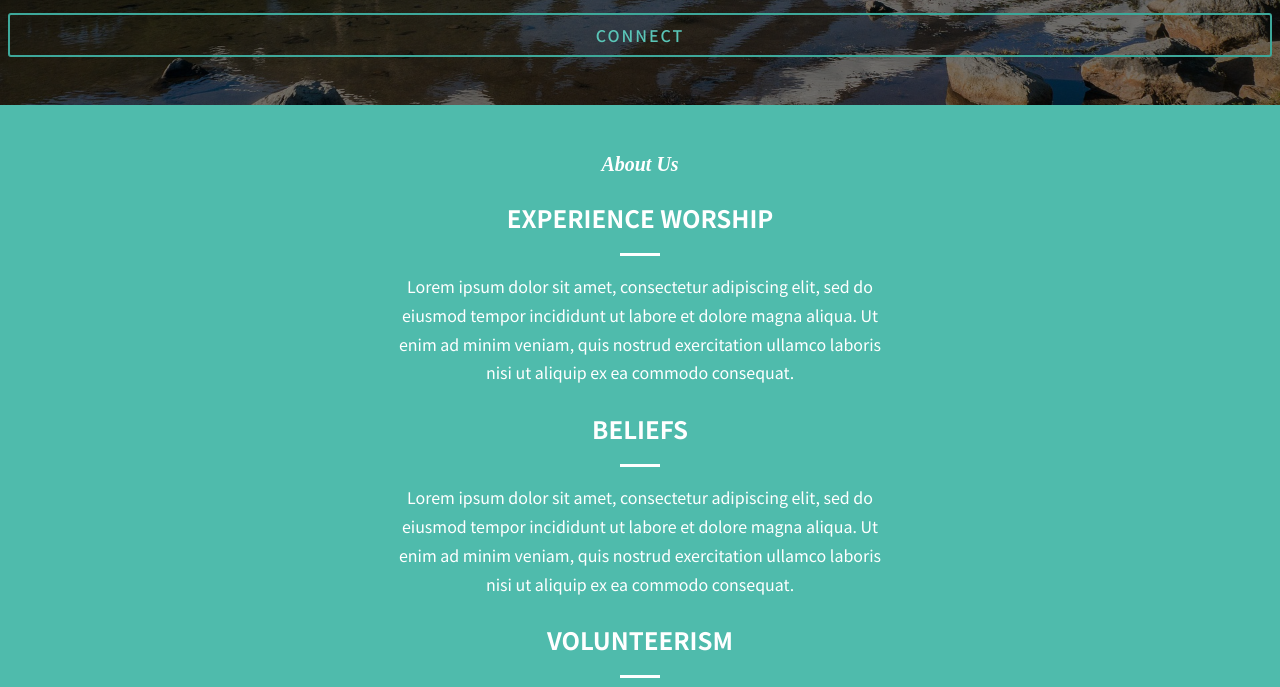
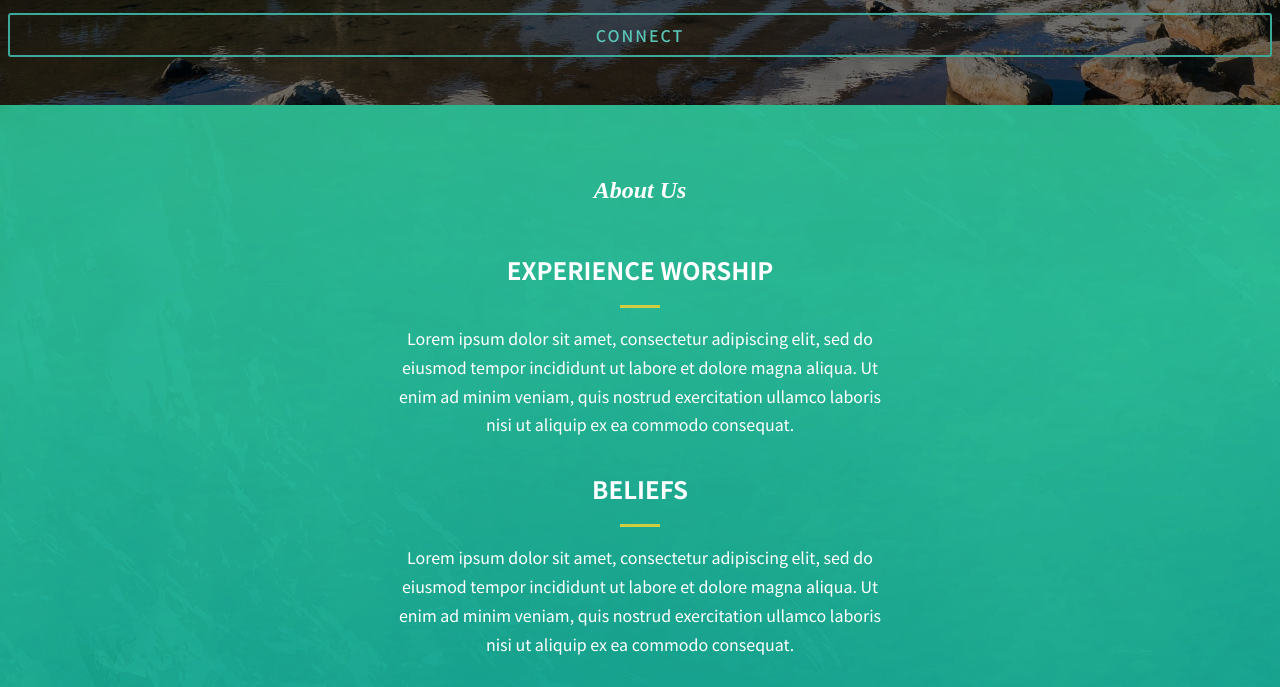
Before and after one commit to Benito-Flores/church-template-website, a plain HTML site: page index.html in a window 1280 px wide. Shown: the part 601-1288 px from the top of the page. Drawn offline with Linux system fonts and the light colour scheme.

Commit message:
Add files via upload
updated about us page with new background and styles

```diff
--- a/style.css
+++ b/style.css
@@ -66,7 +66,7 @@ a {
 }
 
 .about-us-sub-title {
-  font-size: 1.25rem;
+  font-size: 1.5rem;
   font-style: italic;
   font-weight: bold;
   font-family: 'Times New Roman', Times, serif
@@ -145,12 +145,16 @@ a {
 /* section-one */
 
 .about-us {
-  background-image: url(./img/blue-snow.webp);
-  background-color: #4fbbac;
+  background-image: url(./img/blue.jpg);
+  background-color: #39d8c3;
   background-blend-mode: multiply;
   text-align: center;
   color: white;
   padding: 3em 1em 2em 1em;
+}
+
+.about-us-sub-title {
+  margin: 1em 0 2em 0;
 }
 
 .about-us-title {
@@ -158,7 +162,7 @@ a {
 }
 
 .bottom-border {
-  border-bottom: 3px solid white;
+  border-bottom: 3px solid rgb(207, 205, 64);
   width: 40px;
   padding: 1px;
   display: block;
@@ -169,4 +173,5 @@ a {
 .about-us-txt {
   max-width: 500px;
   margin-inline: auto;
+  margin-bottom: 2em;
 }
```
Also changed, not shown: img/blue.jpg (added).
